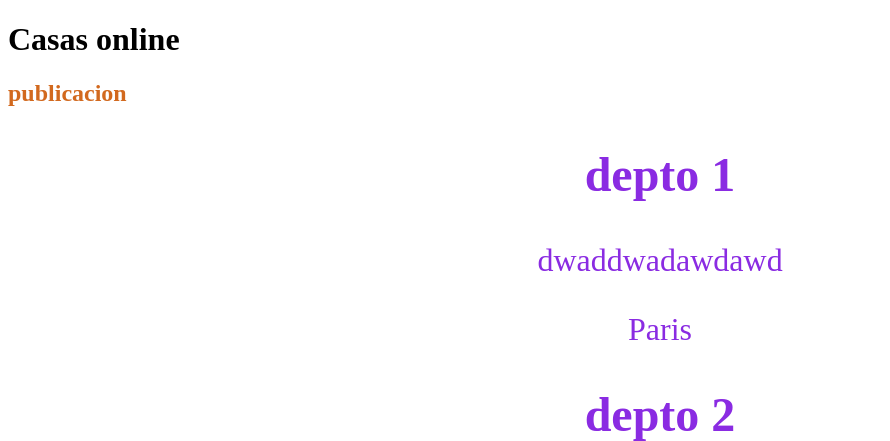
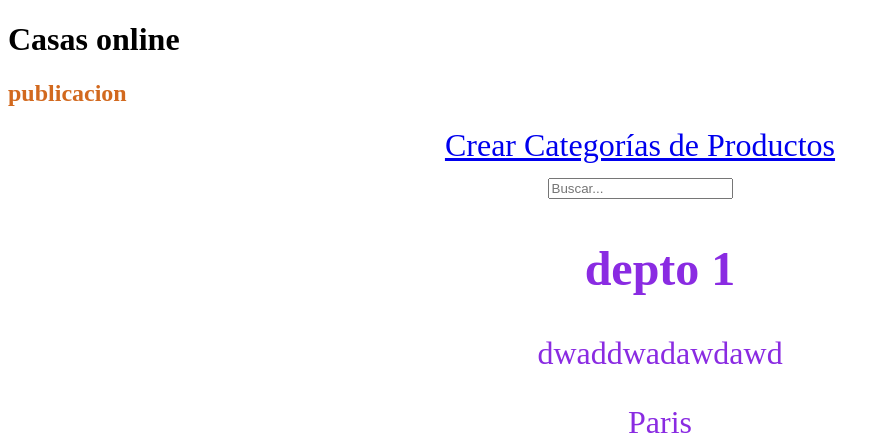
Before and after one commit to lucasgomez0304/lucasgomez-coder, a Django app: page /publicacion/ in a window 1280 px wide. Shown: the top 441 px of the page, without its empty margins (0-890 px from the left). Run offline with Django 5.2, Linux system fonts and the light colour scheme; data comes from the database, SQL or seed files in the repository; both versions use the stored data as it was after the commit.

Commit message:
add: forms

```diff
--- a/project/publicacion/templates/publicacion/index.html
+++ b/project/publicacion/templates/publicacion/index.html
@@ -5,6 +5,16 @@
 {% endblock titulo %}
 
 {% block contenido %}
+    <div class="fs-3 pb-4">
+        <a href="{% url 'publicacion:publicacion_crear' %}">Crear Categorías de Productos</a>
+    </div>
+
+    <div class="py-lg-4 ">
+        <form action="{% url 'publicacion:home' %}"method="get">
+            <input type="text" name="busqueda" placeholder="Buscar...">
+        </form>
+    </div>
+
     <ul>
         {% for publicacion in publicaciones %}
             <h2>{{ publicacion.nombre }}</h2>
--- a/project/publicacion/urls.py
+++ b/project/publicacion/urls.py
@@ -6,4 +6,5 @@ from . import views
 
 urlpatterns = [
     path("", views.home, name="home"),
+    path("crear/", views.publicacion_crear, name="publicacion_crear"),
 ]
--- a/project/publicacion/views.py
+++ b/project/publicacion/views.py
@@ -1,8 +1,18 @@
-from django.shortcuts import render
+from django.shortcuts import render, redirect
 
-from . import models
+from . import models, forms
 
 def home(request):
     busqueda = models.Publicacion.objects.all()
     context = {"publicaciones": busqueda}
     return render(request, "publicacion/index.html", context)
+
+def publicacion_crear(request):
+    if request.method == "POST":
+        form = forms.PublicacionForm(request.POST)
+        if form.is_valid:
+            form.save()
+            return redirect("publicacion:home")
+    else:  # request.method == "GET"
+        form = forms.PublicacionForm()
+    return render(request, "publicacion/publicacion_crear.html", context={"form": form})
```
Also changed, not shown: project/publicacion/forms.py (added, +12 -0 lines), project/publicacion/templates/publicacion/publicacion_crear.html (added, +17 -0 lines), project/db.sqlite3.
